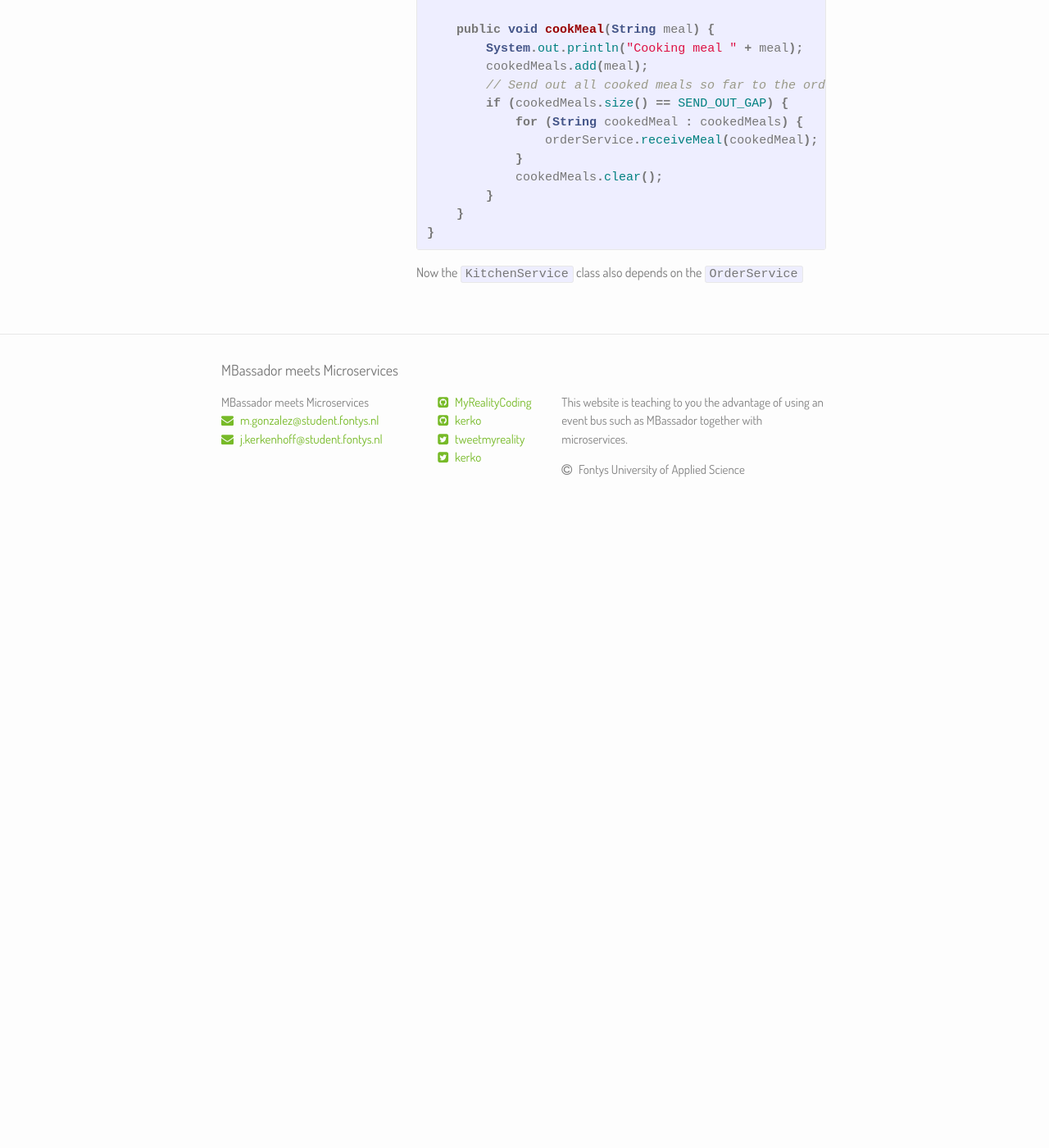
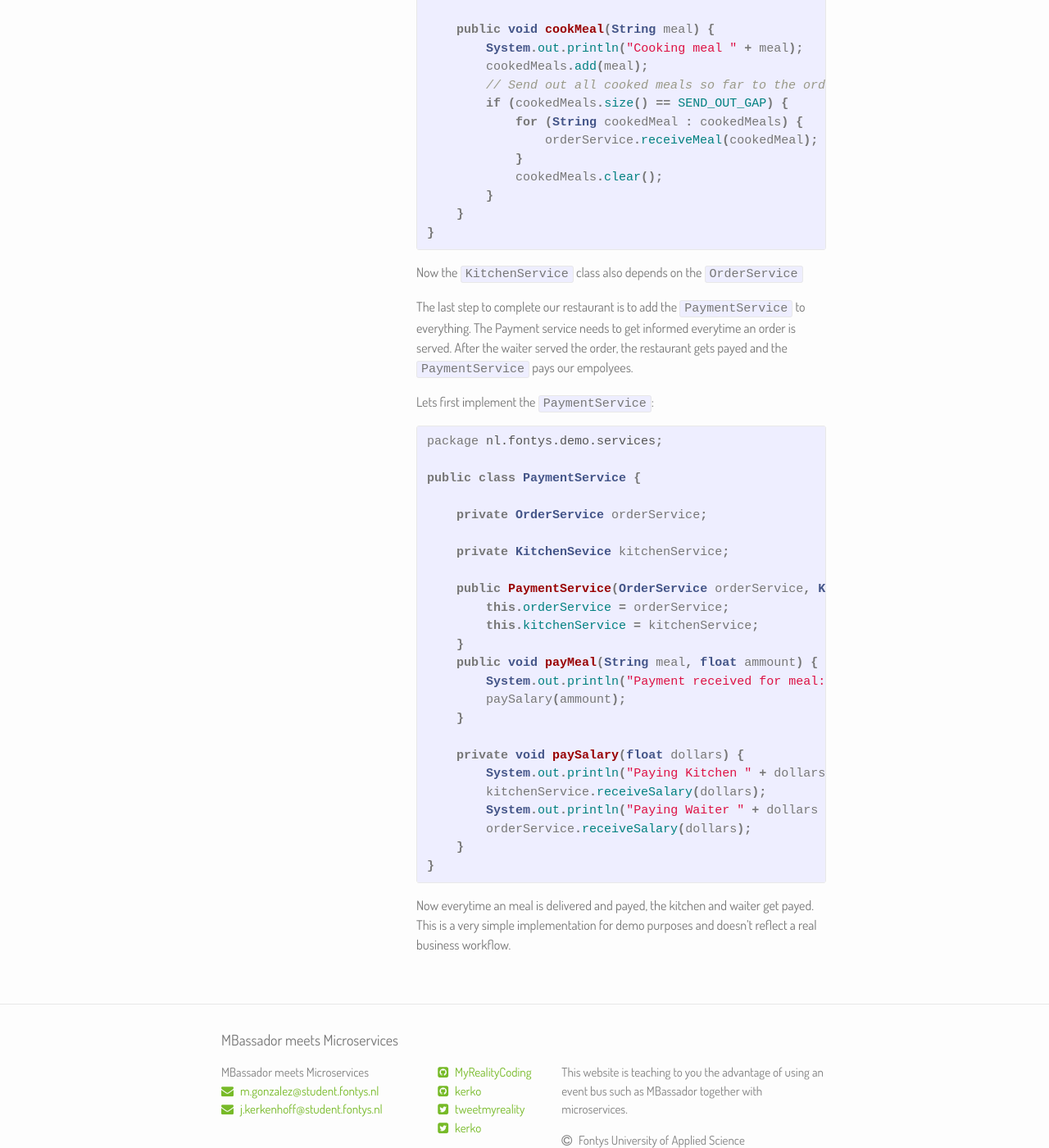
Before and after one commit to sebivenlo/microservices-eventbus, a Jekyll site: the page built from _tutorials/02-casestudy.md, in a window 1280 px wide and 1400 px high, scrolled down 2898 px. Shown: the whole window at 82% size. Built offline with Jekyll 4.4.1, drawn with Linux system fonts in a browser that asks for light colours; nearby versions of some CDN libraries; before the commit the page ends 3528 px from its top, so only the background shows below that.

Commit message:
Added PaymentService

````diff
--- a/_tutorials/02-casestudy.md
+++ b/_tutorials/02-casestudy.md
@@ -115,3 +115,36 @@ public class KitchenService {
 }
 {% endhighlight %}
 Now the ```KitchenService``` class also depends on the ```OrderService```
+
+The last step to complete our restaurant is to add the ```PaymentService``` to everything. The Payment service needs to get informed everytime an order is served. After the waiter served the order, the restaurant gets payed and the ```PaymentService``` pays our empolyees.
+
+Lets first implement the ```PaymentService```:
+
+{% highlight java %}
+package nl.fontys.demo.services;
+
+public class PaymentService {
+
+    private OrderService orderService;
+
+    private KitchenSevice kitchenService;
+
+    public PaymentService(OrderService orderService, KitchenSevice kitchenService) {
+        this.orderService = orderService;
+        this.kitchenService = kitchenService;
+    }
+    public void payMeal(String meal, float ammount) {
+        System.out.println("Payment received for meal: " + meal + " for: "+ ammount +"$");
+        paySalary(ammount);
+    }
+
+    private void paySalary(float dollars) {
+        System.out.println("Paying Kitchen " + dollars + " sallary.");
+        kitchenService.receiveSalary(dollars);
+        System.out.println("Paying Waiter " + dollars + " sallary.");
+        orderService.receiveSalary(dollars);
+    }
+}
+{% endhighlight %}
+
+Now everytime an meal is delivered and payed, the kitchen and waiter get payed. This is a very simple implementation for demo purposes and doesn't reflect a real business workflow.
````
